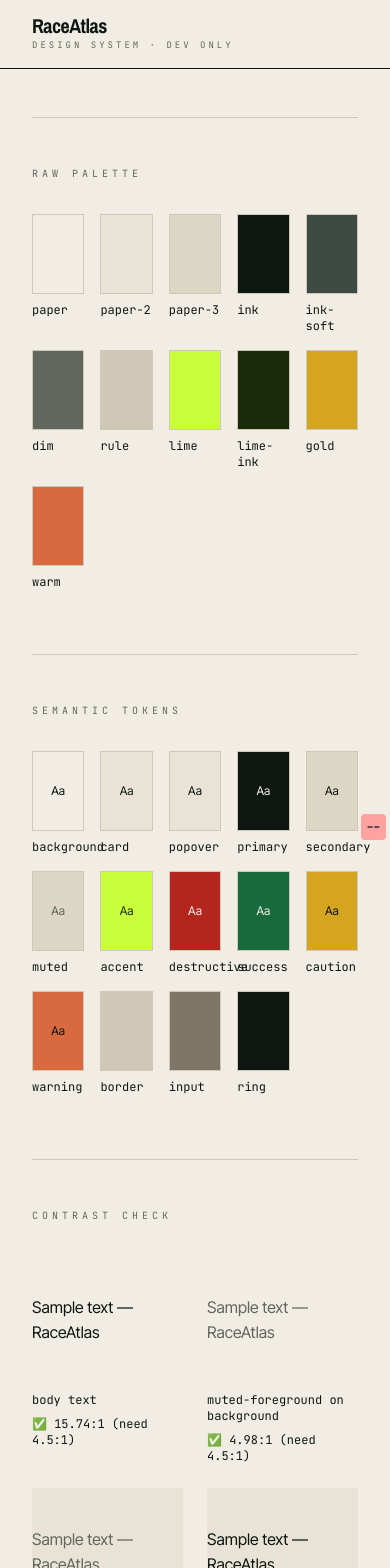
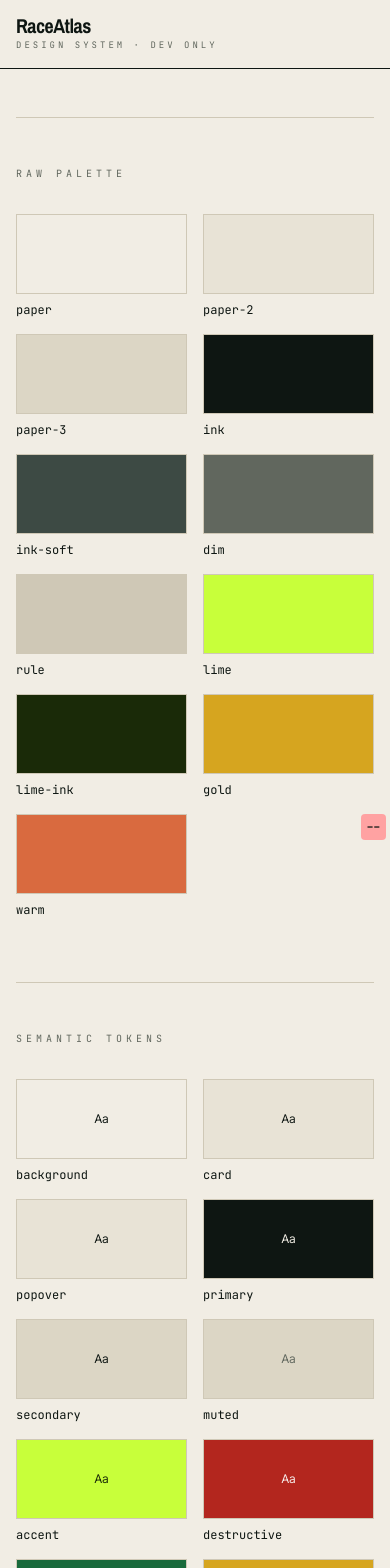
Before and after one commit to mowi12/RaceAtlas, a Next.js app: page /design in a window 390 px wide. Shown: the top 1568 px of the page. Built offline with nearby package versions, Linux system fonts and the light colour scheme.

Commit message:
feat: make design showcase responsive

```diff
--- a/src/app/design/sections/Colors.tsx
+++ b/src/app/design/sections/Colors.tsx
@@ -52,7 +52,7 @@
   return (
     <div>
       <Section id="colors" title="Raw palette">
-        <div className="grid grid-cols-5 gap-4">
+        <div className="grid grid-cols-2 gap-4 sm:grid-cols-3 md:grid-cols-5">
           {rawSwatches.map((swatch) => (
             <Swatch key={swatch.name} {...swatch} />
           ))}
@@ -60,7 +60,7 @@
       </Section>
 
       <Section id="semantic-tokens" title="Semantic tokens">
-        <div className="grid grid-cols-5 gap-4">
+        <div className="grid grid-cols-2 gap-4 sm:grid-cols-3 md:grid-cols-5">
           {semanticPairs.map((pair) => (
             <Swatch key={pair.name} {...pair} />
           ))}
--- a/src/app/design/sections/ConstrastCheck.tsx
+++ b/src/app/design/sections/ConstrastCheck.tsx
@@ -6,7 +6,7 @@
 
   return (
     <Section id="contrast" title="Contrast check">
-      <div className="grid grid-cols-2 gap-6">
+      <div className="grid grid-cols-1 gap-6 sm:grid-cols-2">
         {results.map((item) => (
           <div key={item.label} className="flex flex-col gap-2">
             <div
--- a/src/app/design/showcase/DesignShowcase.tsx
+++ b/src/app/design/showcase/DesignShowcase.tsx
@@ -6,7 +6,7 @@
 export function DesignShowcase() {
   return (
     <div className="min-h-screen bg-background text-foreground">
-      <div className="sticky top-0 z-50 bg-background border-b border-foreground flex items-center justify-between px-8 py-4">
+      <div className="sticky top-0 z-50 bg-background border-b border-foreground flex items-center justify-between px-4 py-4 sm:px-8">
         <div>
           <div className="font-display font-black text-[20px] leading-none tracking-tight text-foreground">
             RaceAtlas
@@ -17,7 +17,7 @@
         </div>
       </div>
 
-      <div className="max-w-5xl mx-auto px-8 py-12">
+      <div className="max-w-5xl mx-auto px-4 py-12 sm:px-8">
         <Colors />
         <ContrastCheck />
         <TypeScale />
```
